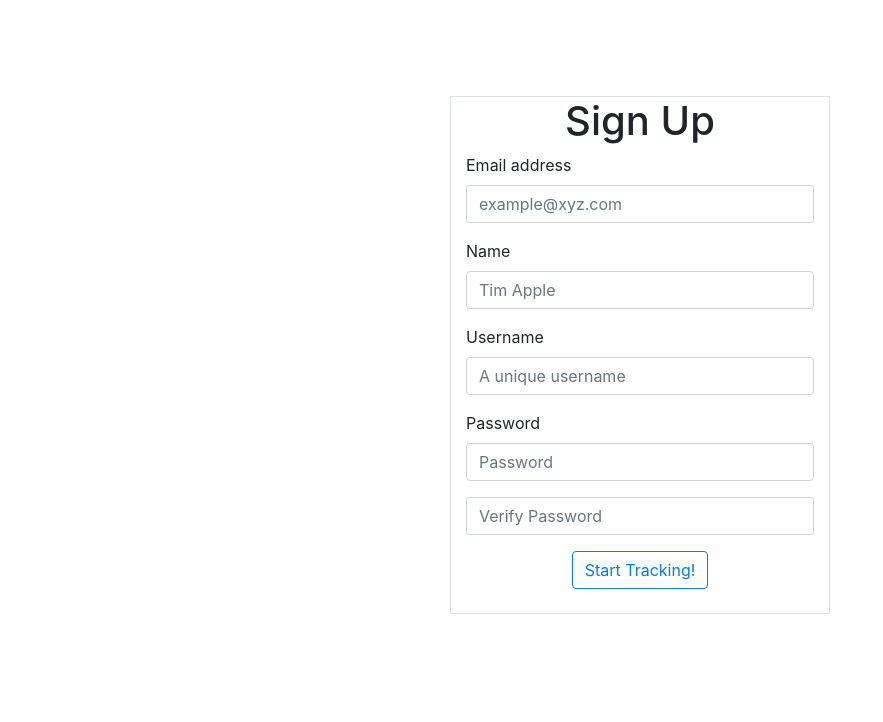
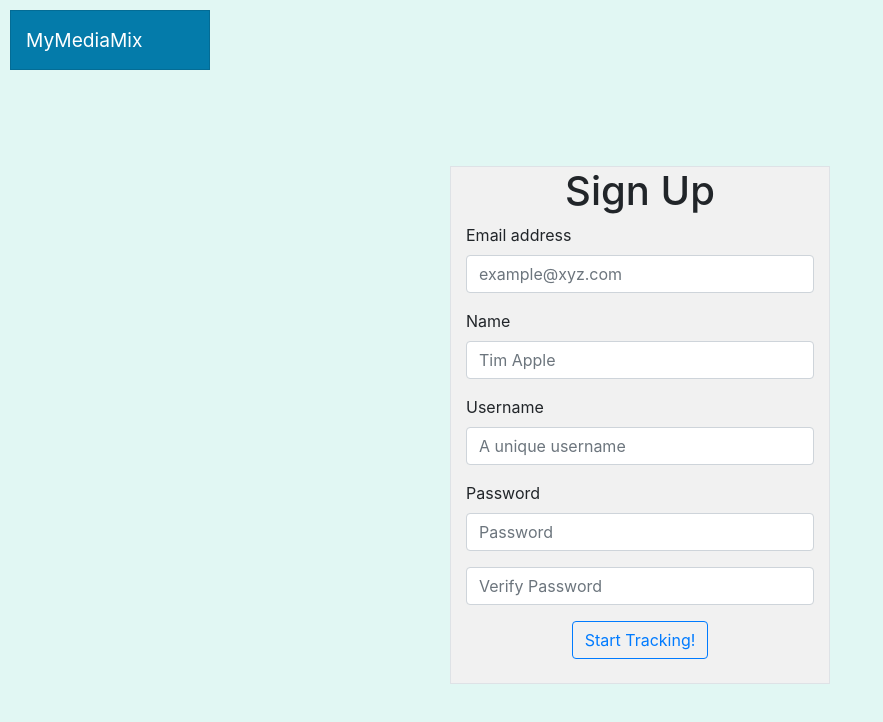
Before and after one commit to jbettencourt10/cs326-final-iota, a plain HTML site: page sign-up.html in a window 1280 px wide. Shown: the whole page, without its empty margins (0-883 px from the left). Drawn offline with nearby package versions, Linux system fonts and the light colour scheme.

Commit message:
Updated sign up with home button and css

```diff
--- a/MyMediaMix.css
+++ b/MyMediaMix.css
@@ -50,3 +50,22 @@ h2 {
 .centered {
   text-align: center;
 }
+
+.backgroundColor {
+  background-color: #f1f1f1;
+}
+
+.homeButton{
+  background-color: #047baa;
+  width: 200px;
+  height:60px;
+  border-radius: 0 !important;
+}
+
+.homeButtonInner{
+  color: white;
+  font-size: larger;
+  padding-left: 15px;
+  padding-top: 15px;
+
+}
--- a/sign-up.html
+++ b/sign-up.html
@@ -13,16 +13,21 @@
       integrity="sha384-ggOyR0iXCbMQv3Xipma34MD+dH/1fQ784/j6cY/iJTQUOhcWr7x9JvoRxT2MZw1T"
       crossorigin="anonymous"
     />
-
+    <link rel="stylesheet" href="MyMediaMix.css">
     <title>MyMediaMix</title>
   </head>
-
   <body>
+    <div class="card homeButton">
+      <p class="homeButtonInner">MyMediaMix</p>
+      <div class="card-body">
+        <a href="#home" class="btn btn-primary-outline stretched-link"></a>
+      </div>
+    </div>
     <div class="container">
       <form>
         <br /><br /><br /><br />
         <div class="row align-items-center">
-          <div class="col-sm-4 mx-auto border">
+          <div class="col-sm-4 mx-auto border backgroundColor">
             <h1 class="text-center">Sign Up</h1>
             <div class="form-group">
               <label for="email-input">Email address</label>
```
